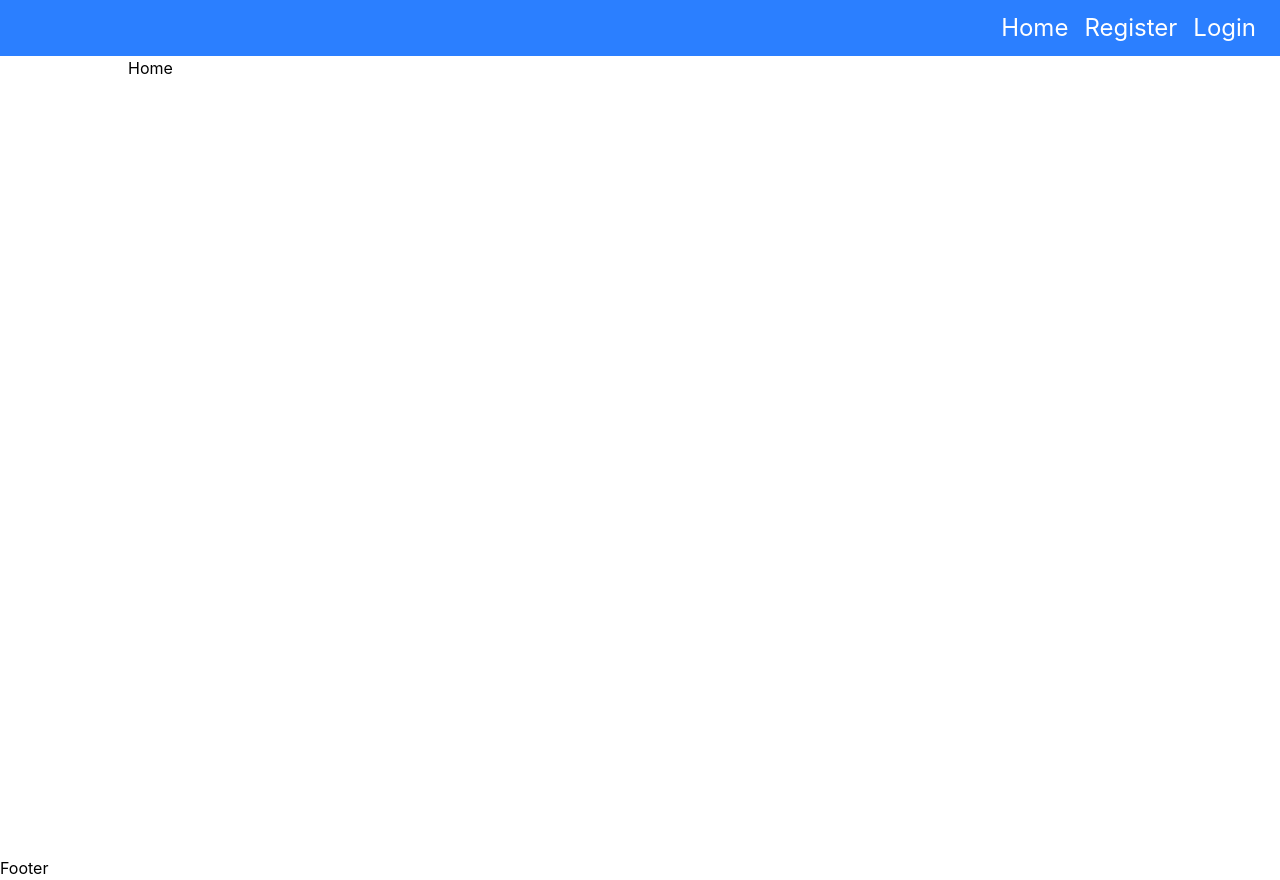
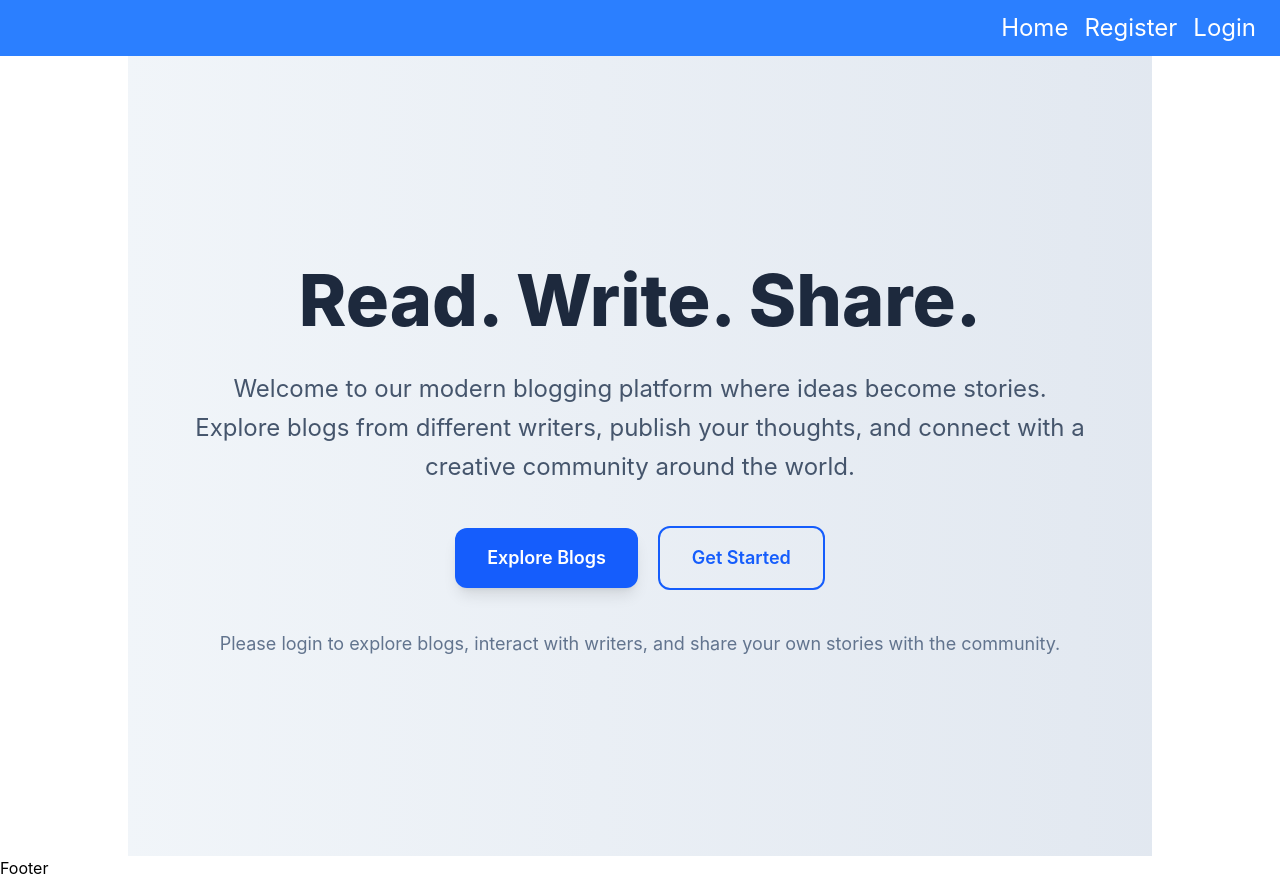
Before and after one commit to devidibhavyareddy/week-7-assignments, a React (Vite) app in the folder Frontend/blog-app/: page / in a window 1280 px wide. Built offline with nearby package versions, Linux system fonts and the light colour scheme; no server answers.

Commit message:
Update frontend components and dependencies

```diff
--- a/Frontend/blog-app/package.json
+++ b/Frontend/blog-app/package.json
@@ -17,6 +17,7 @@
     "react-hook-form": "^7.72.0",
     "react-hot-toast": "^2.6.0",
     "react-router": "^7.13.2",
+    "react-router-dom": "^7.15.1",
     "tailwindcss": "^4.2.2",
     "zustand": "^5.0.12"
   },
--- a/Frontend/blog-app/src/Components/Home.jsx
+++ b/Frontend/blog-app/src/Components/Home.jsx
@@ -1,9 +1,65 @@
-import React from 'react'
+import React from "react";
+import { useNavigate } from "react-router-dom";
 
 function Home() {
+  const navigate = useNavigate();
+
+  // Check if user is logged in
+  const token = localStorage.getItem("token");
+
+  // Explore button logic
+  const handleExplore = () => {
+    if (token) {
+      navigate("/blogs");
+    } else {
+      navigate("/login");
+    }
+  };
+
   return (
-    <div>Home</div>
-  )
+    <div className="min-h-screen bg-gradient-to-r from-slate-100 to-slate-200 flex items-center justify-center px-6">
+      <div className="max-w-4xl text-center">
+
+        {/* Heading */}
+        <h1 className="text-5xl md:text-7xl font-extrabold text-slate-800 mb-6 leading-tight">
+          Read. Write. Share.
+        </h1>
+
+        {/* Subtitle */}
+        <p className="text-lg md:text-2xl text-slate-600 leading-relaxed mb-10">
+          Welcome to our modern blogging platform where ideas become stories.
+          Explore blogs from different writers, publish your thoughts,
+          and connect with a creative community around the world.
+        </p>
+
+        {/* Buttons */}
+        <div className="flex flex-col sm:flex-row items-center justify-center gap-5 mb-10">
+
+          {/* Explore Blogs */}
+          <button
+            onClick={handleExplore}
+            className="bg-blue-600 hover:bg-blue-700 text-white px-8 py-4 rounded-xl text-lg font-semibold shadow-lg transition duration-300"
+          >
+            Explore Blogs
+          </button>
+
+          {/* Get Started */}
+          <button
+            onClick={() => navigate("/register")}
+            className="border-2 border-blue-600 text-blue-600 hover:bg-blue-600 hover:text-white px-8 py-4 rounded-xl text-lg font-semibold transition duration-300"
+          >
+            Get Started
+          </button>
+        </div>
+
+        {/* Footer text */}
+        <p className="text-slate-500 text-md md:text-lg">
+          Please login to explore blogs, interact with writers,
+          and share your own stories with the community.
+        </p>
+      </div>
+    </div>
+  );
 }
 
-export default Home
+export default Home;
```
Also changed, not shown: 1 other file (tests, documents, lock files or other folders).
